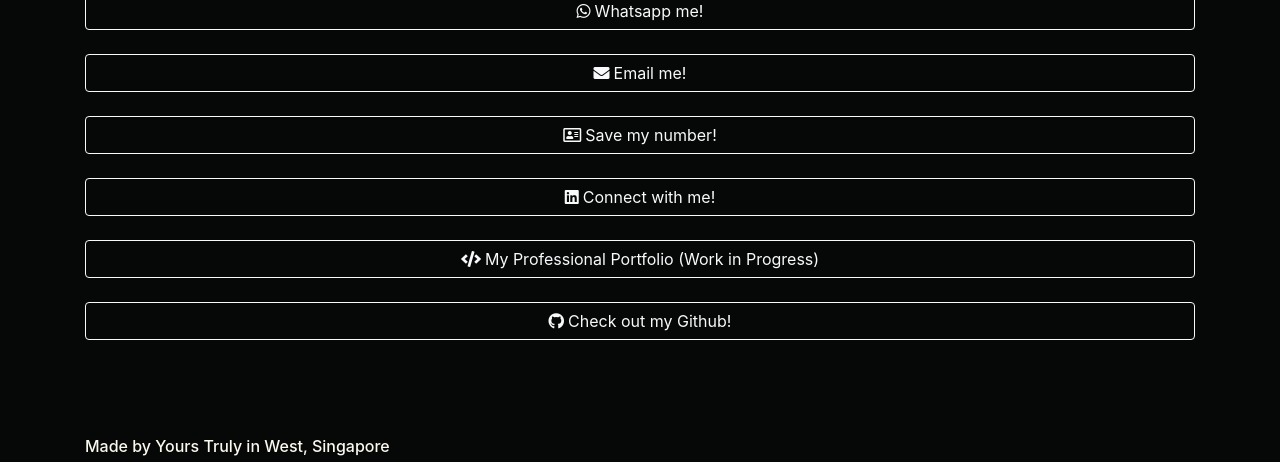
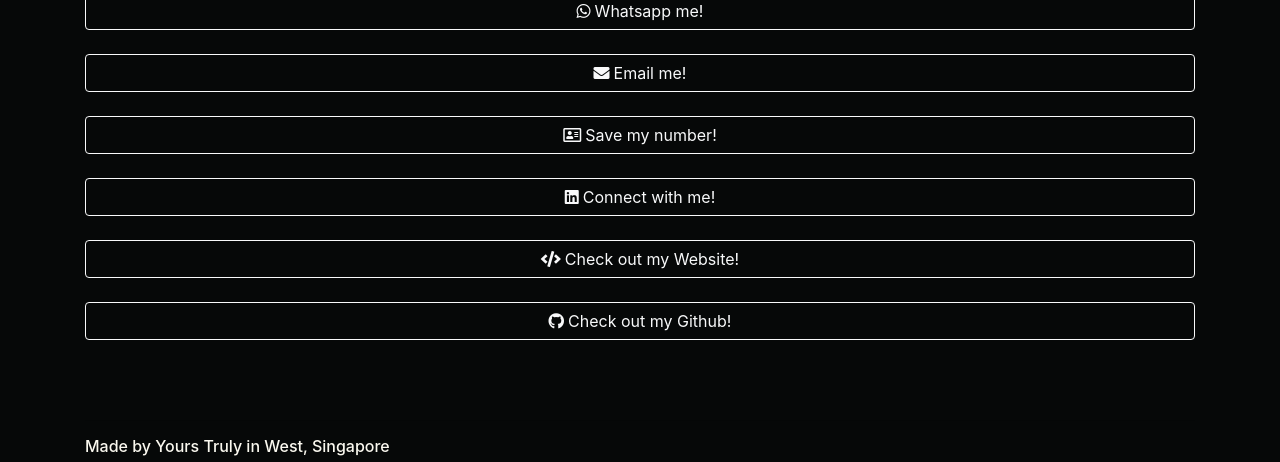
Before and after one commit to louismineo/CardLinkTree, a PHP site: page / in a window 1280 px wide. Shown: the part 249-711 px from the top of the page. Run offline with PHP 8.4, Linux system fonts and the light colour scheme; some libraries are stand-ins or nearby versions.

Commit message:
Update index.php
updated the href and the wordings on the button for website

```diff
--- a/index.php
+++ b/index.php
@@ -63,7 +63,7 @@
   <br>
   <a href="https://www.linkedin.com/in/louis-mineo-linn-min-htoo/" class="btn btn-outline-light btn-block" role="button" target="_blank"><i class="fab fa-linkedin">&nbsp;</i>Connect with me!</a>
   <br>
-  <a href="" class="btn btn-outline-light btn-block" role="button" target="_blank"><i class="fa fa-code">&nbsp;</i>My Professional Portfolio (Work in Progress)</a>
+  <a href="louismineo.io" class="btn btn-outline-light btn-block" role="button" target="_blank"><i class="fa fa-code">&nbsp;</i>Check out my Website!</a>
   <br>
   <a href="https://github.com/louismin2" class="btn btn-outline-light btn-block" role="button" target="_blank"><i class="fab fa-github">&nbsp;</i>Check out my Github!</a>
   <br>
```
